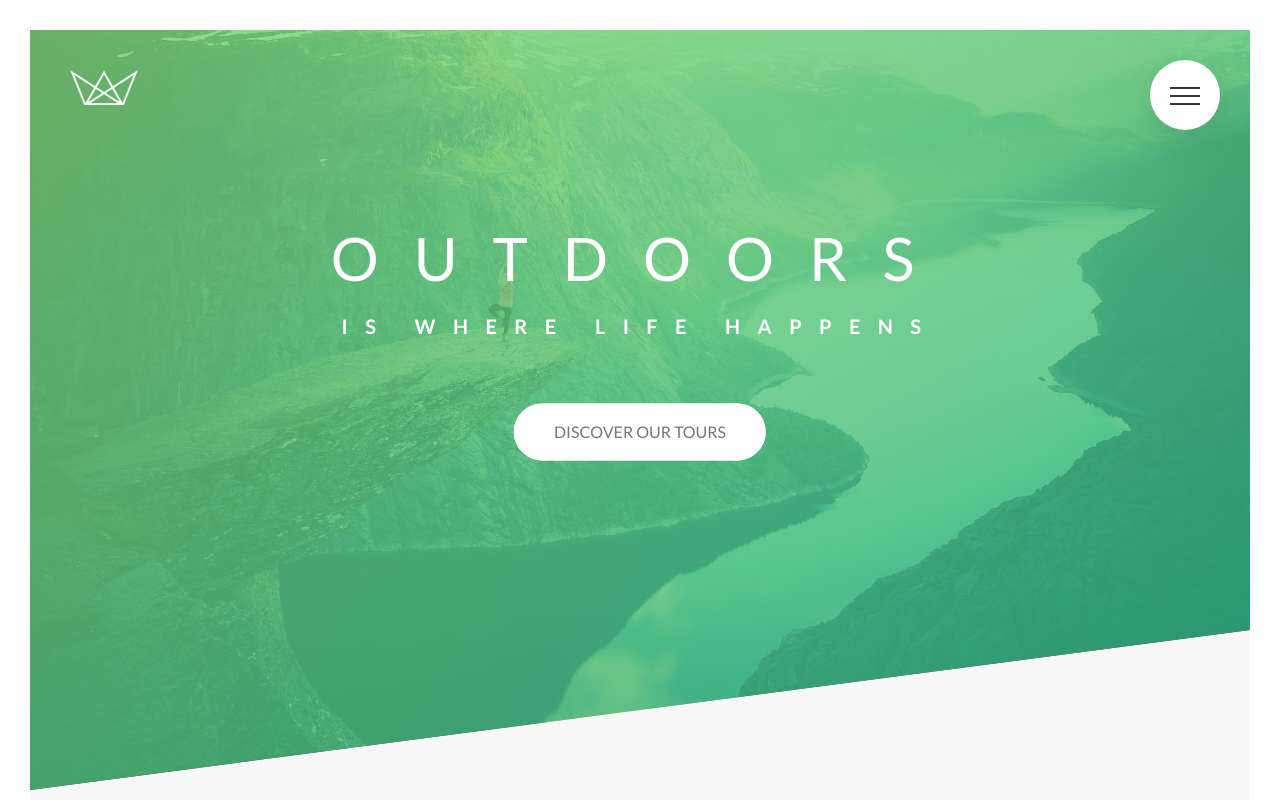
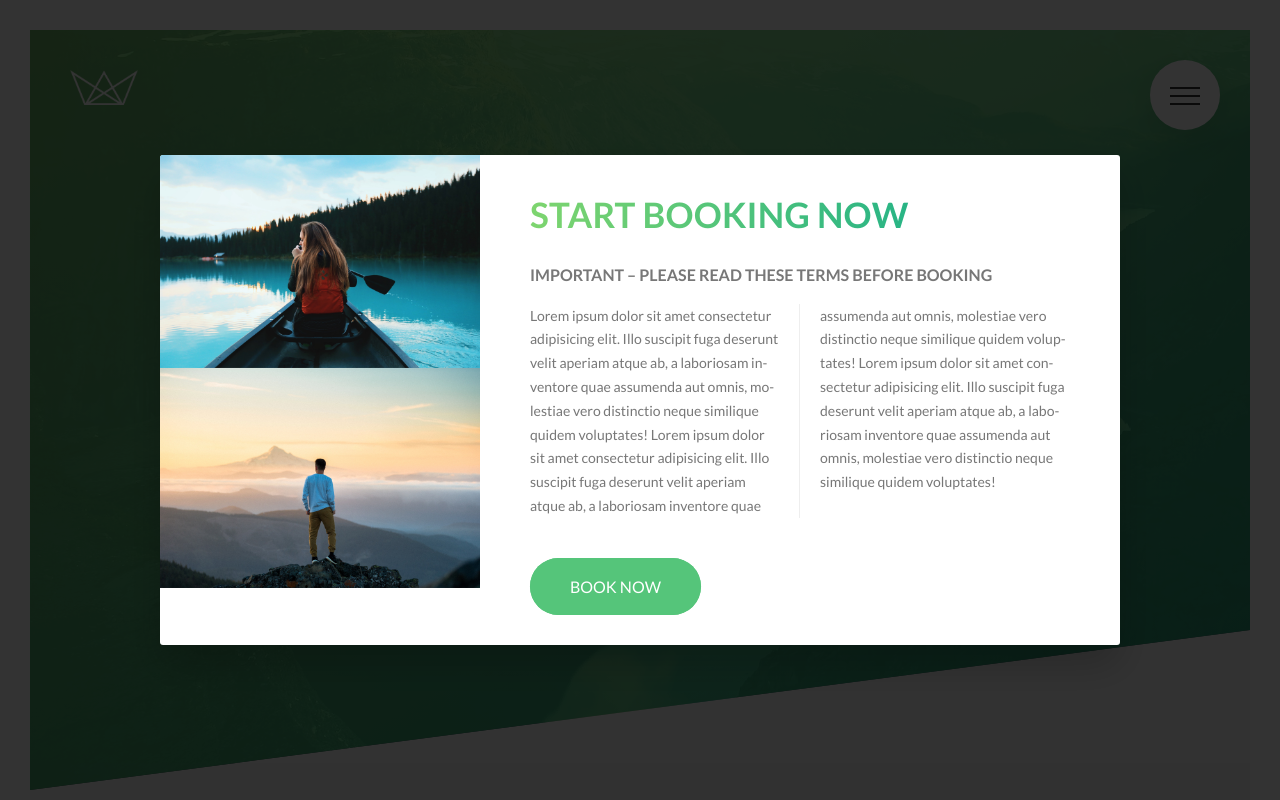
Before and after one commit to Shaqal7/Natours, a website: page index.html in a window 1280 px wide. Shown: the top 800 px of the page. Drawn offline with nearby package versions, Linux system fonts and the light colour scheme.

Commit message:
Pure CSS Popup - Part 1

```diff
--- a/index.html
+++ b/index.html
@@ -452,6 +452,21 @@
       </div>
     </footer>
 
+    <div class="popup">
+      <div class="popup__content">
+        <div class="popup__left">
+          <img src="img/nat-8.jpg" alt="Tour photo" class="popup__img">
+          <img src="img/nat-9.jpg" alt="Tour photo" class="popup__img">
+        </div>
+        <div class="popup__right">
+          <h2 class="heading-secondary u-margin-bottom-small">Start booking now</h2>
+          <h3 class="heading-tertiary u-margin-bottom-small">Important &ndash; Please read these terms before booking</h3>
+          <p class="popup__text">Lorem ipsum dolor sit amet consectetur adipisicing elit. Illo suscipit fuga deserunt velit aperiam atque ab, a laboriosam inventore quae assumenda aut omnis, molestiae vero distinctio neque similique quidem voluptates! Lorem ipsum dolor sit amet consectetur adipisicing elit. Illo suscipit fuga deserunt velit aperiam atque ab, a laboriosam inventore quae assumenda aut omnis, molestiae vero distinctio neque similique quidem voluptates! Lorem ipsum dolor sit amet consectetur adipisicing elit. Illo suscipit fuga deserunt velit aperiam atque ab, a laboriosam inventore quae assumenda aut omnis, molestiae vero distinctio neque similique quidem voluptates!</p>
+          <a href="#" class="btn btn--green">Book now</a>
+        </div>
+      </div>
+    </div>
+
     <!--
     <section class="grid-test">
       <div class="row">
--- a/sass/abstract/_mixins.scss
+++ b/sass/abstract/_mixins.scss
@@ -5,3 +5,10 @@
         clear: both;
     }
 }
+
+@mixin absCenter {
+    position: absolute;
+    top: 50%;
+    left: 50%;
+    transform: translate(-50%, -50%);
+}
--- /dev/null
+++ b/sass/components/_popup.scss
@@ -0,0 +1,54 @@
+.popup {
+  height: 100vh;
+  width: 100%;
+  position: fixed;
+  top: 0;
+  left: 0;
+  background-color: rgba($color: $color-black, $alpha: 0.8);
+  z-index: 9999;
+
+  &__content {
+    @include absCenter;
+    width: 75%;
+    background-color: $color-white;
+    box-shadow: 0 2rem 4rem rgba($color: $color-black, $alpha: 0.2);
+    border-radius: 3px;
+    display: table;
+    overflow: hidden;
+  }
+
+  &__left {
+    width: 33.333333%;
+    display: table-cell;
+  }
+
+  &__right {
+    width: 66.666667%;
+    display: table-cell;
+    vertical-align: middle;
+    padding: 3rem 5rem;
+  }
+
+  &__img {
+    display: block;
+    width: 100%;
+  }
+
+  &__text {
+    font-size: 1.4rem;
+    margin-bottom: 4rem;
+
+    -moz-column-count: 2;
+    -moz-column-gap: 4rem;
+    -moz-column-rule: 1px solid $color-grey-light-2;
+
+    column-count: 2;
+    column-gap: 4rem;
+    column-rule: 1px solid $color-grey-light-2;
+
+    -moz-hyphens: auto;
+    -ms-hyphens: auto;
+    -webkit-hyphens: auto;
+    hyphens: auto;
+  }
+}
--- a/sass/main.scss
+++ b/sass/main.scss
@@ -12,7 +12,8 @@
 @import "components/card";
 @import "components/composition";
 @import "components/feature-box";
-@import "components//form";
+@import "components/form";
+@import "components/popup";
 @import "components/story";
 
 @import "layout/footer";
```
Also changed, not shown: css/style.css.
